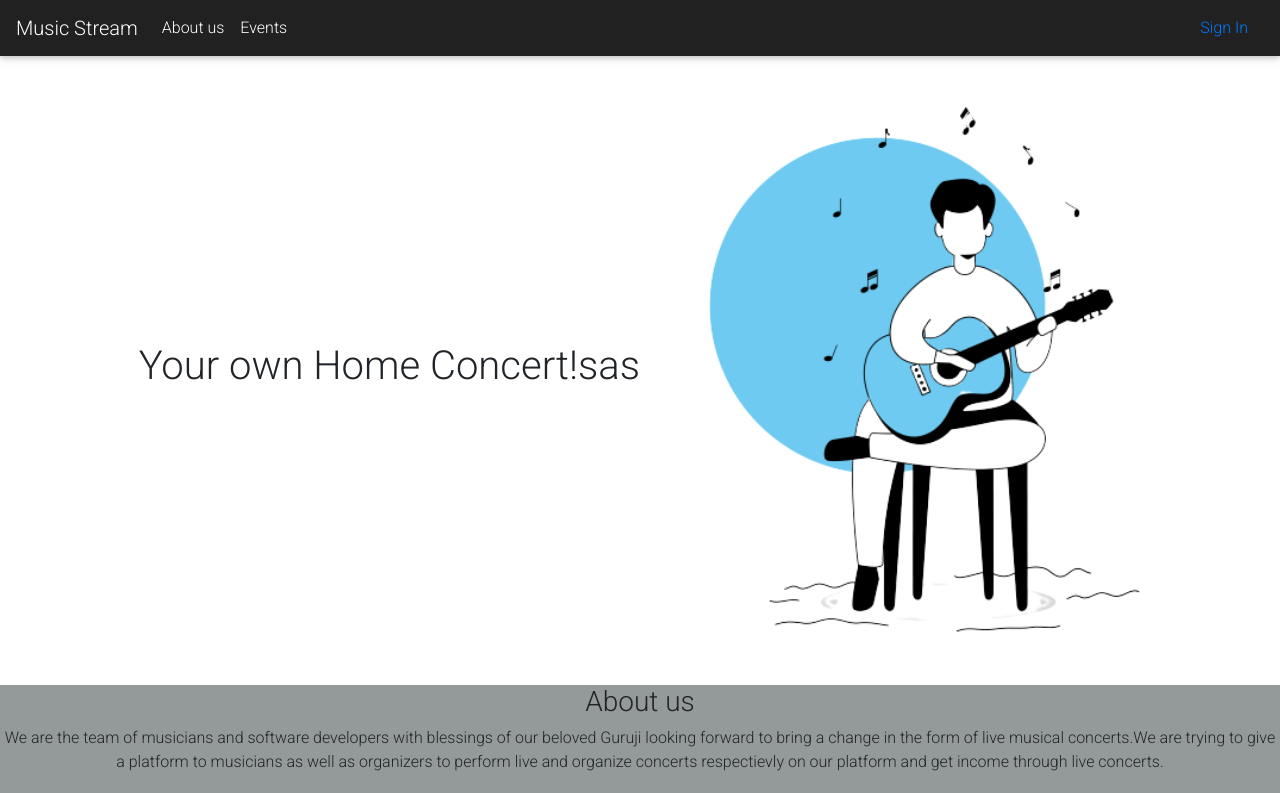
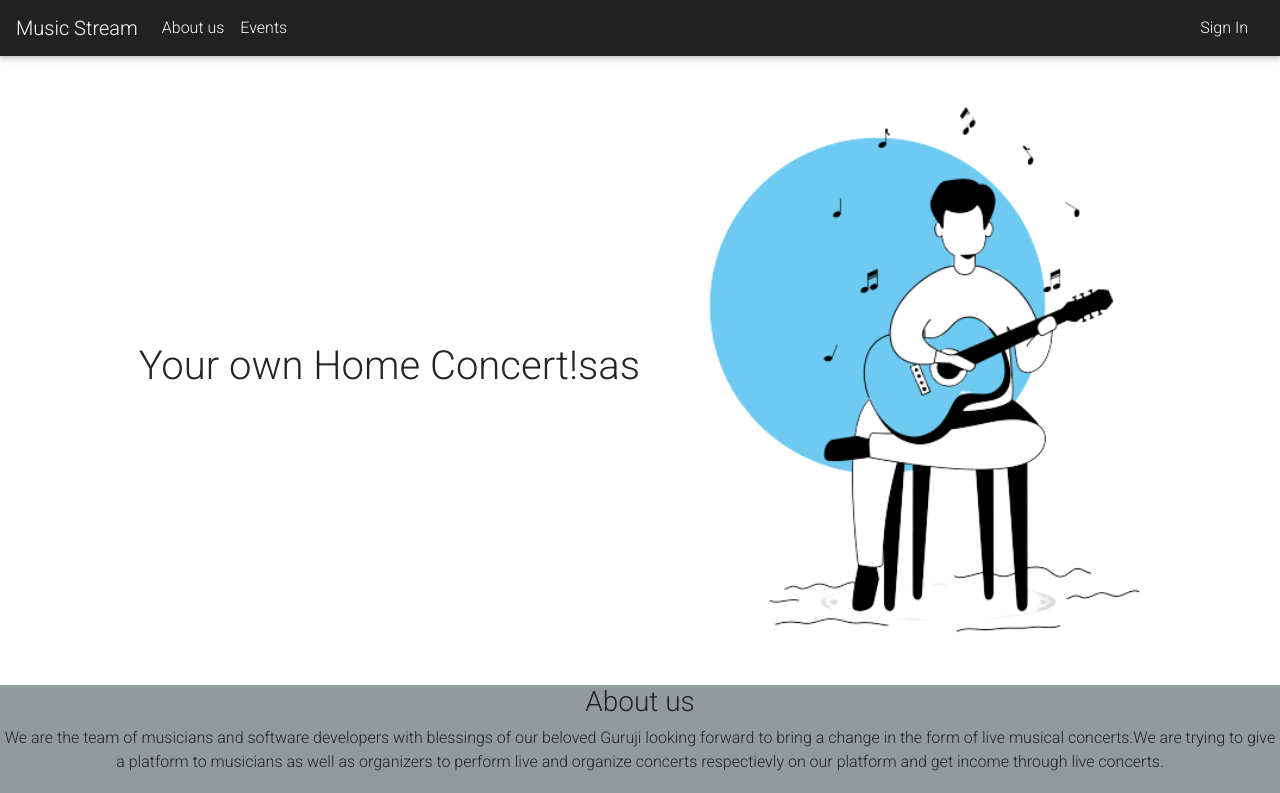
Before and after one commit to namitdoshi/music-streaming-react, a React (Create React App) app: page / in a window 1280 px wide. Shown: the top 793 px of the page. Built offline with nearby package versions, Linux system fonts and the light colour scheme; no server answers.

Commit message:
signin btn color issue fixed

```diff
--- a/src/components/header/header.component.jsx
+++ b/src/components/header/header.component.jsx
@@ -38,7 +38,7 @@ const Header = ({ currentUser }) => {
           </div>
       ) : (
         <NavLink style={{paddingLeft: '6px'}}>
-          <a href="/signin"><span style={{color: '#fff'}}></span>Sign In</a>
+          <a style={{color: '#fff'}} href="/signin">Sign In</a>
         </NavLink>
       )}
 
```
